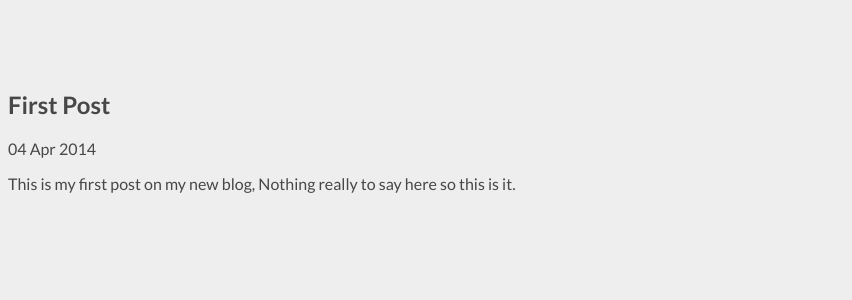
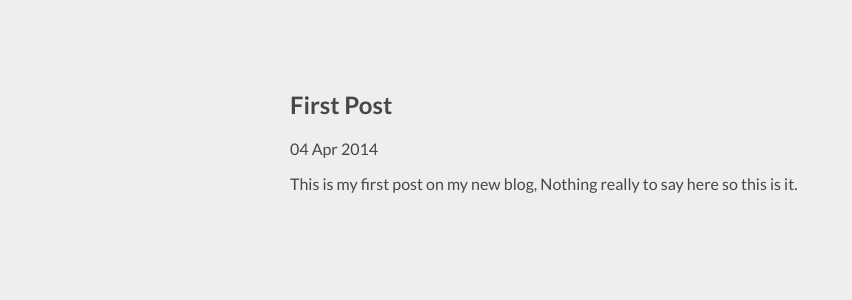
Before and after one commit to thedigitalhawk/thewebwebuild, a Jekyll site: the page built from _posts/2014-03-27-test.markdown, in a window 1280 px wide. Shown: the top 300 px of the page, without its empty margins (0-852 px from the left). Built offline with Jekyll 4.4.1, drawn with Linux system fonts in a browser that asks for light colours; Markdown is read by kramdown in place of the engine named in the settings.

Commit message:
post test

```diff
--- a/_layouts/default_post.html
+++ b/_layouts/default_post.html
@@ -20,7 +20,7 @@
 
         <div class="inner">
             <article>
-                <h1 class="title">{{ page.title }}</h1>
+
                 {{ content }}
             </article>
         </div>
--- a/_layouts/post.html
+++ b/_layouts/post.html
@@ -4,8 +4,9 @@
 
 
 
-<div class="post">
 
+<h1 class="title">{{ page.title }}</h1>
 <p class="meta">{{ page.date | date_to_string }}</p>
-{{ content }}
+<div class="content">
+    {{ content }}
 </div>
--- a/css/post.css
+++ b/css/post.css
@@ -6,6 +6,7 @@
 .inner{
     width: 100%;
     max-width: 700px;
+    margin: 0 auto;
 }
 article{
     width: 100%;
```
